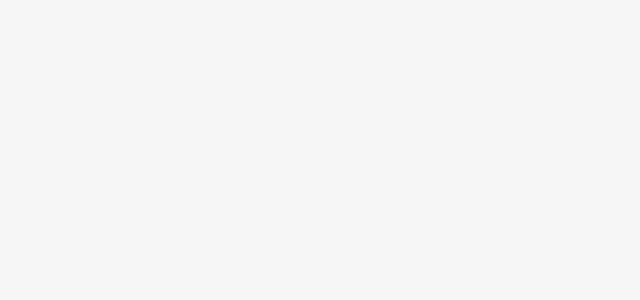
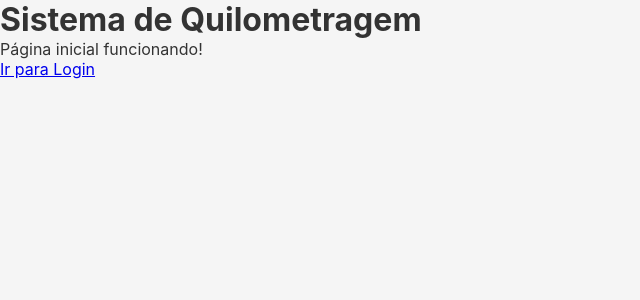
Before and after one commit to sistemartlogistica-arch/controlerota, a Next.js app: page / in a window 1280 px wide. Before the commit this address had no page. Shown: the top 300 px of the page, without its empty margins (0-640 px from the left). Built offline with nearby package versions, Linux system fonts and the light colour scheme.

Commit message:
Add test page and simplify homepage for debug

```diff
--- a/pages/index.tsx
+++ b/pages/index.tsx
@@ -1,14 +1,9 @@
-import { GetServerSideProps } from 'next';
-
 export default function Index() {
-  return <div>Redirecionando...</div>;
+  return (
+    <div>
+      <h1>Sistema de Quilometragem</h1>
+      <p>Página inicial funcionando!</p>
+      <a href="/login">Ir para Login</a>
+    </div>
+  );
 }
-
-export const getServerSideProps: GetServerSideProps = async () => {
-  return {
-    redirect: {
-      destination: '/login',
-      permanent: false,
-    },
-  };
-};
```
Also changed, not shown: pages/test.tsx (added, +8 -0 lines).
